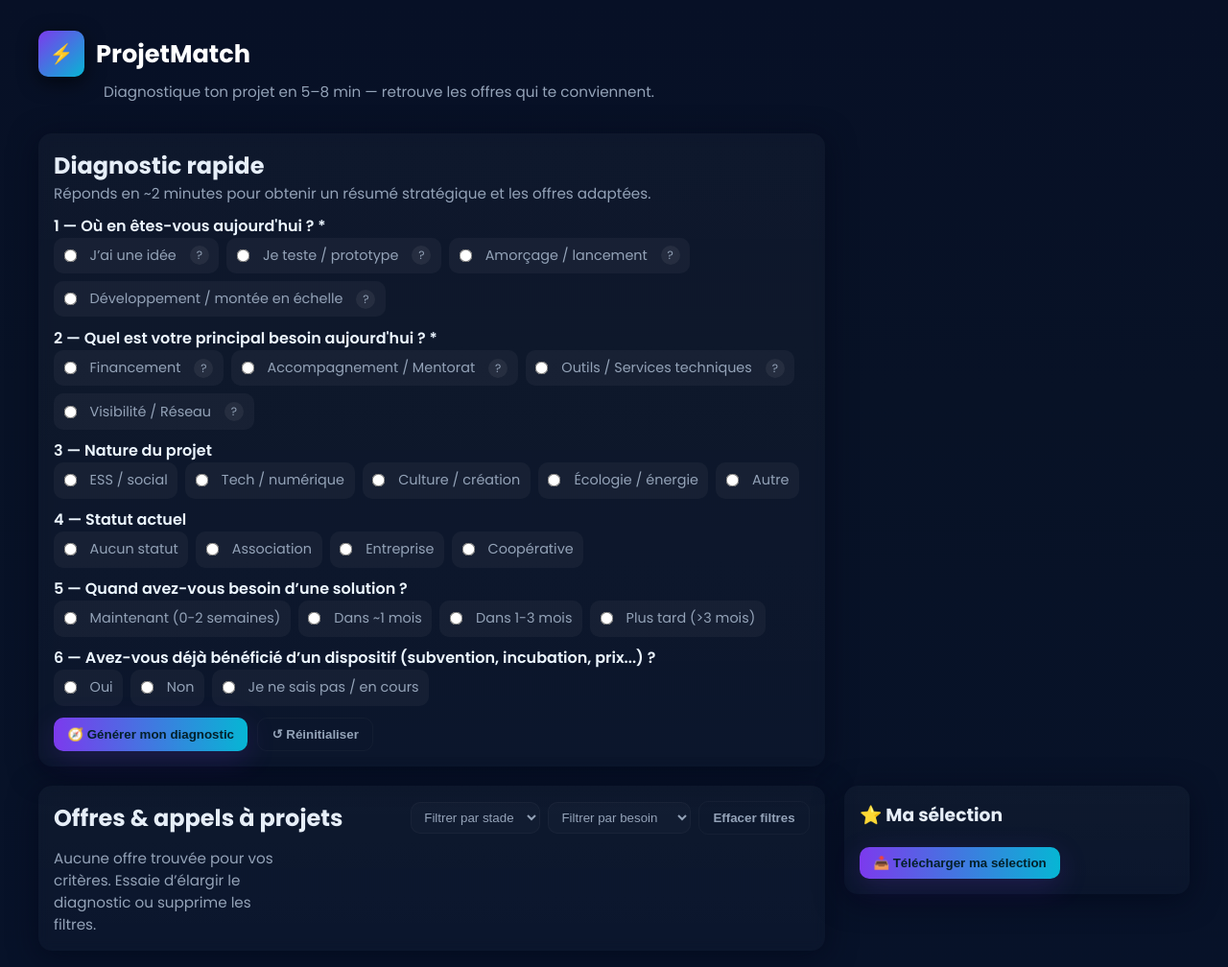
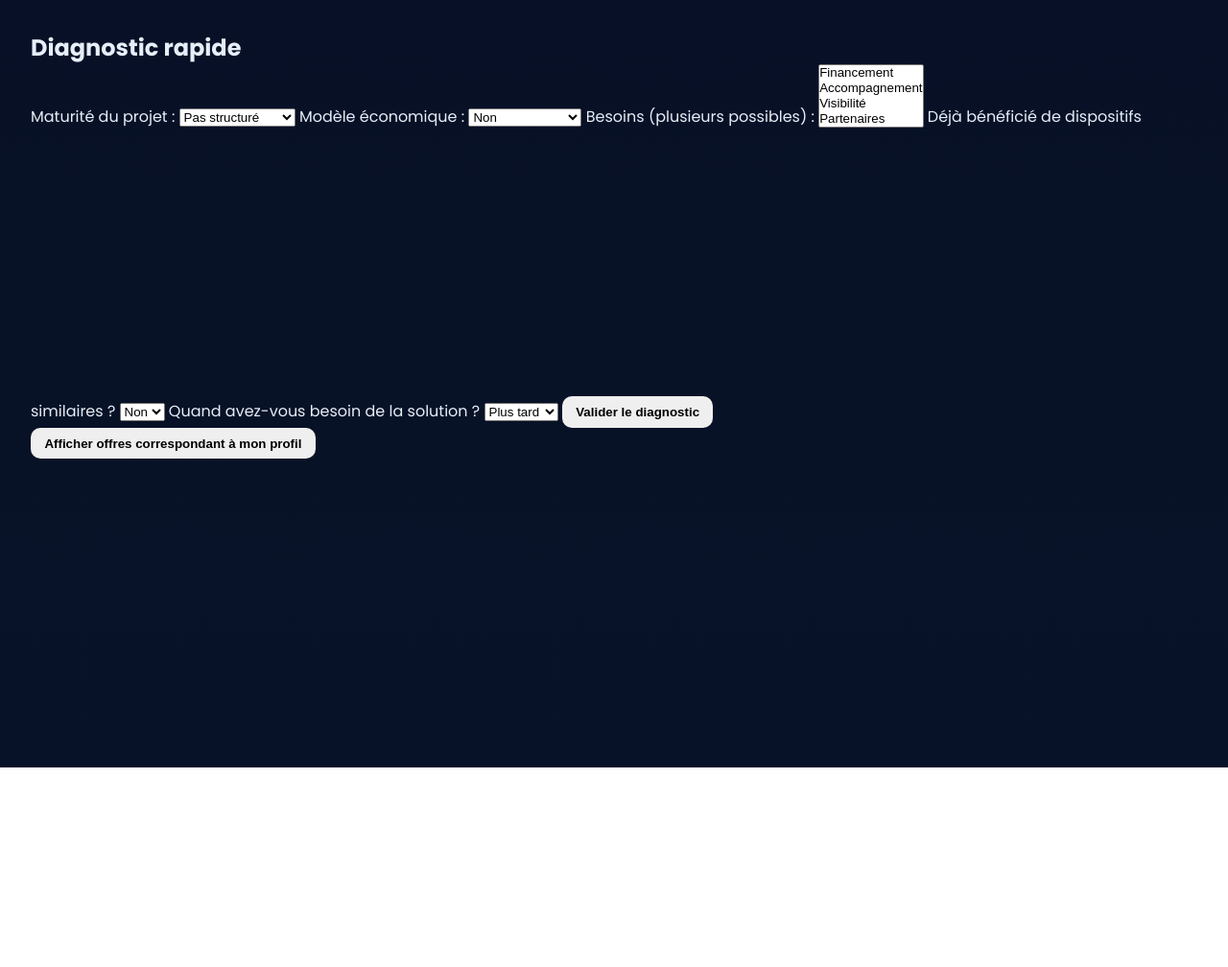
Before and after one commit to b33n-tech/the-ess-ecosystem-7, a plain HTML site: page index.html in a window 1280 px wide. Shown: the whole page at 96% size. After the commit the page ends 800 px from the top, so only its background shows below. Drawn offline with nearby package versions, Linux system fonts and the light colour scheme.

Commit message:
Update index.html

```diff
--- a/index.html
+++ b/index.html
@@ -1,140 +1,67 @@
 <!DOCTYPE html>
 <html lang="fr">
 <head>
-  <meta charset="utf-8" />
-  <meta name="viewport" content="width=device-width,initial-scale=1" />
-  <title>Diagnostic & Appels à projets — MVP V2</title>
-  <link rel="stylesheet" href="style.css" />
-  <script src="https://cdnjs.cloudflare.com/ajax/libs/jspdf/2.5.1/jspdf.umd.min.js"></script>
+<meta charset="UTF-8">
+<meta name="viewport" content="width=device-width, initial-scale=1.0">
+<title>Plateforme Appels à Projets</title>
+<link rel="stylesheet" href="style.css">
+<script src="https://cdn.jsdelivr.net/npm/chart.js"></script>
 </head>
 <body>
-  <main class="wrap">
-    <header class="top">
-      <div class="brand">
-        <div class="logo">⚡</div>
-        <h1>ProjetMatch</h1>
-      </div>
-      <p class="tagline">Diagnostique ton projet en 5–8 min — retrouve les offres qui te conviennent.</p>
-    </header>
 
-    <!-- DIAGNOSTIC -->
-    <section id="diagnostic" class="card diag-card">
-      <h2>Diagnostic rapide</h2>
-      <p class="muted">Réponds en ~2 minutes pour obtenir un résumé stratégique et les offres adaptées.</p>
+<div class="container">
 
-      <form id="diag-form">
-        <!-- Q1: maturité -->
-        <div class="q">
-          <label class="q-title">1 — Où en êtes-vous aujourd'hui ? <span class="q-req">*</span></label>
-          <div class="options">
-            <label><input type="radio" name="maturite" value="idee" /> J’ai une idée <span class="info" title="Vous avez un concept mais pas encore testé.">?</span></label>
-            <label><input type="radio" name="maturite" value="prototype" /> Je teste / prototype <span class="info" title="Prototype, test utilisateur, preuve de concept.">?</span></label>
-            <label><input type="radio" name="maturite" value="amorçage" /> Amorçage / lancement <span class="info" title="Vous êtes lancé, premiers utilisateurs et vous cherchez à structurer/financer.">?</span></label>
-            <label><input type="radio" name="maturite" value="developpement" /> Développement / montée en échelle <span class="info" title="Vous cherchez à changer d’échelle ou sécuriser des tours de financement.">?</span></label>
-          </div>
-        </div>
+  <!-- Sidebar quiz -->
+  <div class="sidebar">
+    <h2>Diagnostic rapide</h2>
 
-        <!-- Q2: besoin principal -->
-        <div class="q">
-          <label class="q-title">2 — Quel est votre principal besoin aujourd'hui ? <span class="q-req">*</span></label>
-          <div class="options">
-            <label><input type="radio" name="besoin" value="financier" /> Financement <span class="info" title="Subventions, bourses, prêts, levées.">?</span></label>
-            <label><input type="radio" name="besoin" value="accompagnement" /> Accompagnement / Mentorat <span class="info" title="Incubation, coaching, ingénierie de projet.">?</span></label>
-            <label><input type="radio" name="besoin" value="outil" /> Outils / Services techniques <span class="info" title="Accès à outils, plateformes, accompagnement technique.">?</span></label>
-            <label><input type="radio" name="besoin" value="visibilite" /> Visibilité / Réseau <span class="info" title="Communication, mise en relation, partenariats.">?</span></label>
-          </div>
-        </div>
+    <label>Maturité du projet :</label>
+    <select id="maturite">
+      <option value="0">Pas structuré</option>
+      <option value="5">Un peu structuré</option>
+      <option value="10">Bien structuré</option>
+    </select>
 
-        <!-- Q3: nature -->
-        <div class="q">
-          <label class="q-title">3 — Nature du projet</label>
-          <div class="options">
-            <label><input type="radio" name="nature" value="ess" /> ESS / social</label>
-            <label><input type="radio" name="nature" value="tech" /> Tech / numérique</label>
-            <label><input type="radio" name="nature" value="culture" /> Culture / création</label>
-            <label><input type="radio" name="nature" value="ecologie" /> Écologie / énergie</label>
-            <label><input type="radio" name="nature" value="autre" /> Autre</label>
-          </div>
-        </div>
+    <label>Modèle économique :</label>
+    <select id="modele_eco">
+      <option value="2">Non</option>
+      <option value="6">Quelques pistes</option>
+      <option value="10">Oui</option>
+    </select>
 
-        <!-- Q4: statut juridique -->
-        <div class="q">
-          <label class="q-title">4 — Statut actuel</label>
-          <div class="options">
-            <label><input type="radio" name="statut" value="individuel" /> Aucun statut</label>
-            <label><input type="radio" name="statut" value="association" /> Association</label>
-            <label><input type="radio" name="statut" value="entreprise" /> Entreprise</label>
-            <label><input type="radio" name="statut" value="cooperative" /> Coopérative</label>
-          </div>
-        </div>
+    <label>Besoins (plusieurs possibles) :</label>
+    <select id="besoins" multiple>
+      <option value="financement">Financement</option>
+      <option value="accompagnement">Accompagnement</option>
+      <option value="visibilite">Visibilité</option>
+      <option value="partenaires">Partenaires</option>
+    </select>
 
-        <!-- Q5: échéance -->
-        <div class="q">
-          <label class="q-title">5 — Quand avez-vous besoin d’une solution ?</label>
-          <div class="options">
-            <label><input type="radio" name="echeance" value="now" /> Maintenant (0-2 semaines)</label>
-            <label><input type="radio" name="echeance" value="1month" /> Dans ~1 mois</label>
-            <label><input type="radio" name="echeance" value="3months" /> Dans 1-3 mois</label>
-            <label><input type="radio" name="echeance" value="6months" /> Plus tard (>3 mois)</label>
-          </div>
-        </div>
+    <label>Déjà bénéficié de dispositifs similaires ?</label>
+    <select id="deja">
+      <option value="non">Non</option>
+      <option value="oui">Oui</option>
+    </select>
 
-        <!-- Q6: support antérieur -->
-        <div class="q">
-          <label class="q-title">6 — Avez-vous déjà bénéficié d’un dispositif (subvention, incubation, prix...) ?</label>
-          <div class="options">
-            <label><input type="radio" name="previous" value="true" /> Oui</label>
-            <label><input type="radio" name="previous" value="false" /> Non</label>
-            <label><input type="radio" name="previous" value="unknown" /> Je ne sais pas / en cours</label>
-          </div>
-        </div>
+    <label>Quand avez-vous besoin de la solution ?</label>
+    <select id="urgence">
+      <option value="0">Plus tard</option>
+      <option value="1">1-3 mois</option>
+      <option value="2">Immédiat</option>
+    </select>
 
-        <div class="actions">
-          <button type="button" id="diag-submit" class="btn-primary">🧭 Générer mon diagnostic</button>
-          <button type="button" id="diag-reset" class="btn-ghost">↺ Réinitialiser</button>
-        </div>
-      </form>
+    <button id="btnValider">Valider le diagnostic</button>
 
-      <div id="diag-result" class="diag-result hidden"></div>
-    </section>
+    <canvas id="radarChart" width="300" height="300"></canvas>
+    <div id="synthese"></div>
+    <button id="btnFiltrer">Afficher offres correspondant à mon profil</button>
+  </div>
 
-    <!-- OFFERS + FILTERS (affiché après diagnostic ou accessible) -->
-    <section id="offers" class="card offers-card">
-      <div class="offers-head">
-        <h2>Offres & appels à projets</h2>
-        <div class="mini-filters">
-          <select id="filter-stage">
-            <option value="">Filtrer par stade</option>
-            <option value="idee">Idée</option>
-            <option value="prototype">Prototype</option>
-            <option value="amorçage">Amorçage</option>
-            <option value="developpement">Développement</option>
-          </select>
+  <!-- Offres -->
+  <div class="offres" id="offres"></div>
 
-          <select id="filter-need">
-            <option value="">Filtrer par besoin</option>
-            <option value="financier">Financement</option>
-            <option value="accompagnement">Accompagnement</option>
-            <option value="outil">Outil</option>
-            <option value="visibilite">Visibilité</option>
-          </select>
+</div>
 
-          <button id="clear-filters" class="btn-ghost">Effacer filtres</button>
-        </div>
-      </div>
-
-      <div id="cards" class="cards-grid"></div>
-    </section>
-
-    <!-- WISHLIST -->
-    <aside id="wishlist-container" class="card wishlist-card">
-      <h3>⭐ Ma sélection</h3>
-      <ul id="wishlist-list"></ul>
-      <button id="download-wishlist" class="btn-primary">📥 Télécharger ma sélection</button>
-    </aside>
-
-  </main>
-
-  <script src="script.js"></script>
+<script src="script.js"></script>
 </body>
 </html>
```
